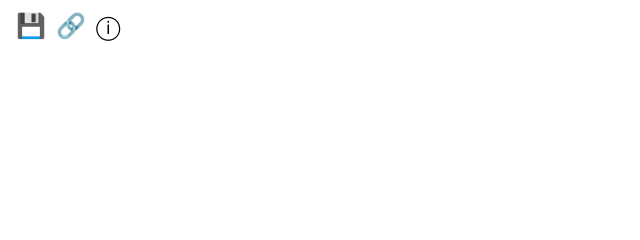
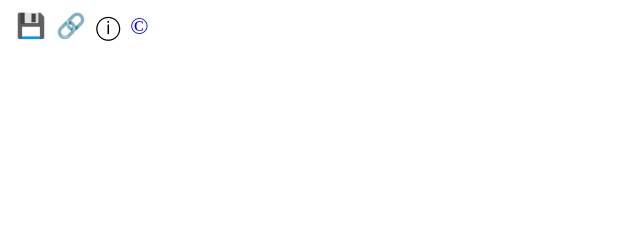
Before and after one commit to eyssette/argument-map, a plain HTML site: page index.html in a window 1280 px wide. Shown: the top 240 px of the page, 0-640 px from the left. Drawn offline with Linux system fonts and the light colour scheme.

Commit message:
Update index.html

```diff
--- a/index.html
+++ b/index.html
@@ -41,6 +41,7 @@
         </ul>
       </span>
     </span>
+    <span title="Version FR du logiciel Reasons créé par Dave Kinkead"><a href="https://github.com/eyssette/argument-map">©</span></span>
   </nav>
   <div id="element"></div>
 
```
